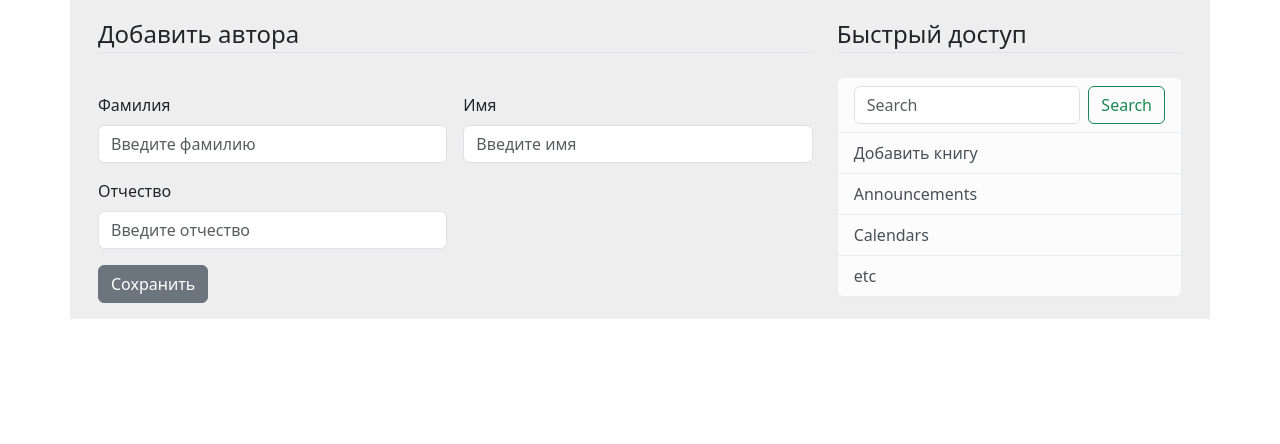
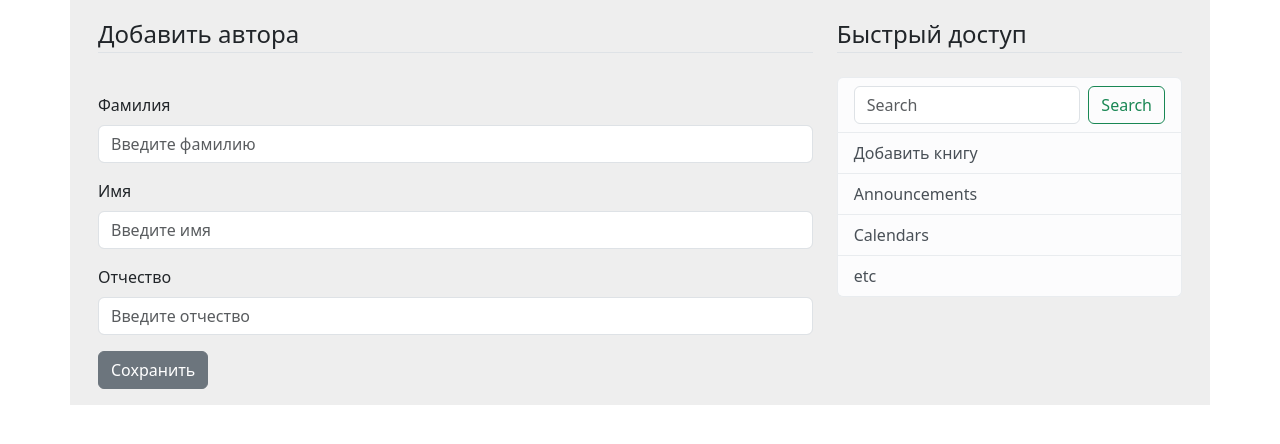
Before and after one commit to kolaxy/library, a Django app: page /authors/new/ in a window 1280 px wide. Shown: the part 56-500 px from the top of the page. Run offline with Django 4.2, Linux system fonts and the light colour scheme; some libraries are stand-ins or nearby versions.

Commit message:
author's page, authos list, html fixes

```diff
--- a/library/forms.py
+++ b/library/forms.py
@@ -13,7 +13,7 @@ class BookCreate(forms.ModelForm):
             "genre": forms.Select(attrs={'class': 'form-control', 'placeholder': 'Введите жанр'}),
             "author": forms.Select(attrs={'class': 'form-control', 'placeholder': 'Автор'}),
             "isbn": forms.TextInput(attrs={'class': 'form-control', 'placeholder': 'Введите ISBN'}),
-            "annotation": forms.Textarea(attrs={'class': 'form-control', 'placeholder': 'Введите аннотация'})
+            "annotation": forms.Textarea(attrs={'class': 'form-control', 'placeholder': 'Введите аннотацию'})
         }
 
 
--- a/library/templates/author/author_create.html
+++ b/library/templates/author/author_create.html
@@ -5,17 +5,17 @@
 <legend class="border-bottom mb-4">Добавить автора</legend>
 <form class="row g-3" method="POST">
     {% csrf_token %}
-    <div class="col-md-6">
+    <div class=".col-sm-5 .col-md-6">
         <label for="surname" class="form-label">Фамилия</label>
         {{ form.surname }}
         {{ form.surname.errors }}
     </div>
-    <div class="col-md-6">
+    <div class=".col-sm-5 .col-md-6">
         <label for="name" class="form-label">Имя</label>
         {{ form.name }}
         {{ form.name.errors }}
     </div>
-    <div class="col-md-6">
+    <div class=".col-sm-5 .col-md-6">
         <label for="family_name" class="form-label">Отчество</label>
         {{ form.family_name }}
         {{ form.family_name.errors }}
--- a/library/templates/author/author_detail.html
+++ b/library/templates/author/author_detail.html
@@ -4,7 +4,10 @@
     <article class="media content-section">
         <div class="media-body">
             <legend class="border-bottom mb-4">{{ object }}</legend>
-            <p>Произведения автора</p>
+            <h6>Произведения автора</h6>
+            {% for book in book_list %}
+                <a href="{% url 'book-detail' book.id %}" class="nav-item nav-link"><p>book</p></a>
+            {% endfor %}
         </div>
     </article>
 {% endblock content %}
--- a/library/urls.py
+++ b/library/urls.py
@@ -4,6 +4,7 @@ from .forms import BookCreate
 from library.views import (
     BookDetailView,
     AuthorDetailView,
+    AuthorListView,
 )
 
 urlpatterns = [
@@ -11,6 +12,7 @@ urlpatterns = [
     path('about/', views.about, name='library-about'),
     path('books/<int:pk>/', BookDetailView.as_view(), name='book-detail'),
     path('books/new/', views.book_create, name='book-create'),
+    path('authors/', AuthorListView.as_view(), name='authors'),
     path('authors/new/', views.author_create, name='author-create'),
     path('authors/<int:pk>/', AuthorDetailView.as_view(), name='author-detail'),
 ]
--- a/library/views.py
+++ b/library/views.py
@@ -1,5 +1,6 @@
 from django.shortcuts import render, redirect
 from django.views.generic.detail import DetailView
+from django.views.generic.list import ListView
 from .models import Author, Book, Genre
 from .forms import BookCreate, AuthorCreate
 from django.contrib import messages
@@ -49,3 +50,14 @@ def author_create(request):
 class AuthorDetailView(DetailView):
     model = Author
     template_name = 'author/author_detail.html'
+
+    def get_context_data(self, **kwargs):
+        context = super().get_context_data(**kwargs)
+        context['book_list'] = Book.objects.filter(id=self.kwargs['pk'])
+        return context
+
+
+class AuthorListView(ListView):
+    model = Author
+    context_object_name = 'authors'
+    template_name = 'author/author_list.html'
```
Also changed, not shown: library/templates/author/author_list.html (added, +12 -0 lines).
